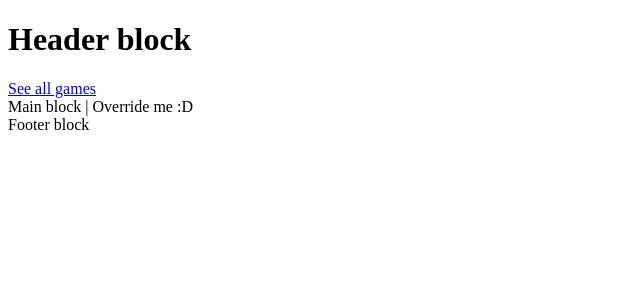
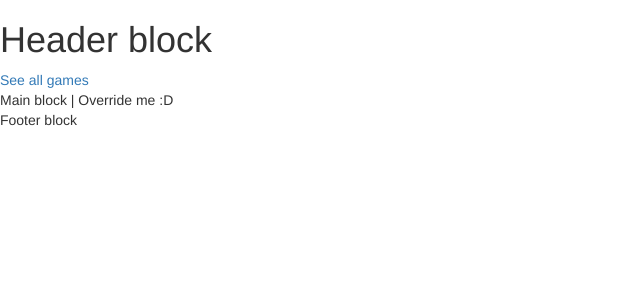
Before and after one commit to OmarWKH/324-gamehub, a Django app: a page that uses GameHub/templates/base.html in a window 1280 px wide. Shown: the top 300 px of the page, without its empty margins (0-640 px from the left). Run offline with Django 3.2, Linux system fonts and the light colour scheme; data comes from the database, SQL or seed files in the repository; some libraries are stand-ins or nearby versions.

Commit message:
Added Bootstrap  to base.html

```diff
--- a/GameHub/templates/base.html
+++ b/GameHub/templates/base.html
@@ -21,3 +21,11 @@
 </body>
 
 </html>
+<!-- Latest compiled and minified CSS -->
+<link rel="stylesheet" href="https://maxcdn.bootstrapcdn.com/bootstrap/3.3.6/css/bootstrap.min.css" integrity="sha384-1q8mTJOASx8j1Au+a5WDVnPi2lkFfwwEAa8hDDdjZlpLegxhjVME1fgjWPGmkzs7" crossorigin="anonymous">
+
+<!-- Optional theme -->
+<link rel="stylesheet" href="https://maxcdn.bootstrapcdn.com/bootstrap/3.3.6/css/bootstrap-theme.min.css" integrity="sha384-fLW2N01lMqjakBkx3l/M9EahuwpSfeNvV63J5ezn3uZzapT0u7EYsXMjQV+0En5r" crossorigin="anonymous">
+
+<!-- Latest compiled and minified JavaScript -->
+<script src="https://maxcdn.bootstrapcdn.com/bootstrap/3.3.6/js/bootstrap.min.js" integrity="sha384-0mSbJDEHialfmuBBQP6A4Qrprq5OVfW37PRR3j5ELqxss1yVqOtnepnHVP9aJ7xS" crossorigin="anonymous"></script>
```
